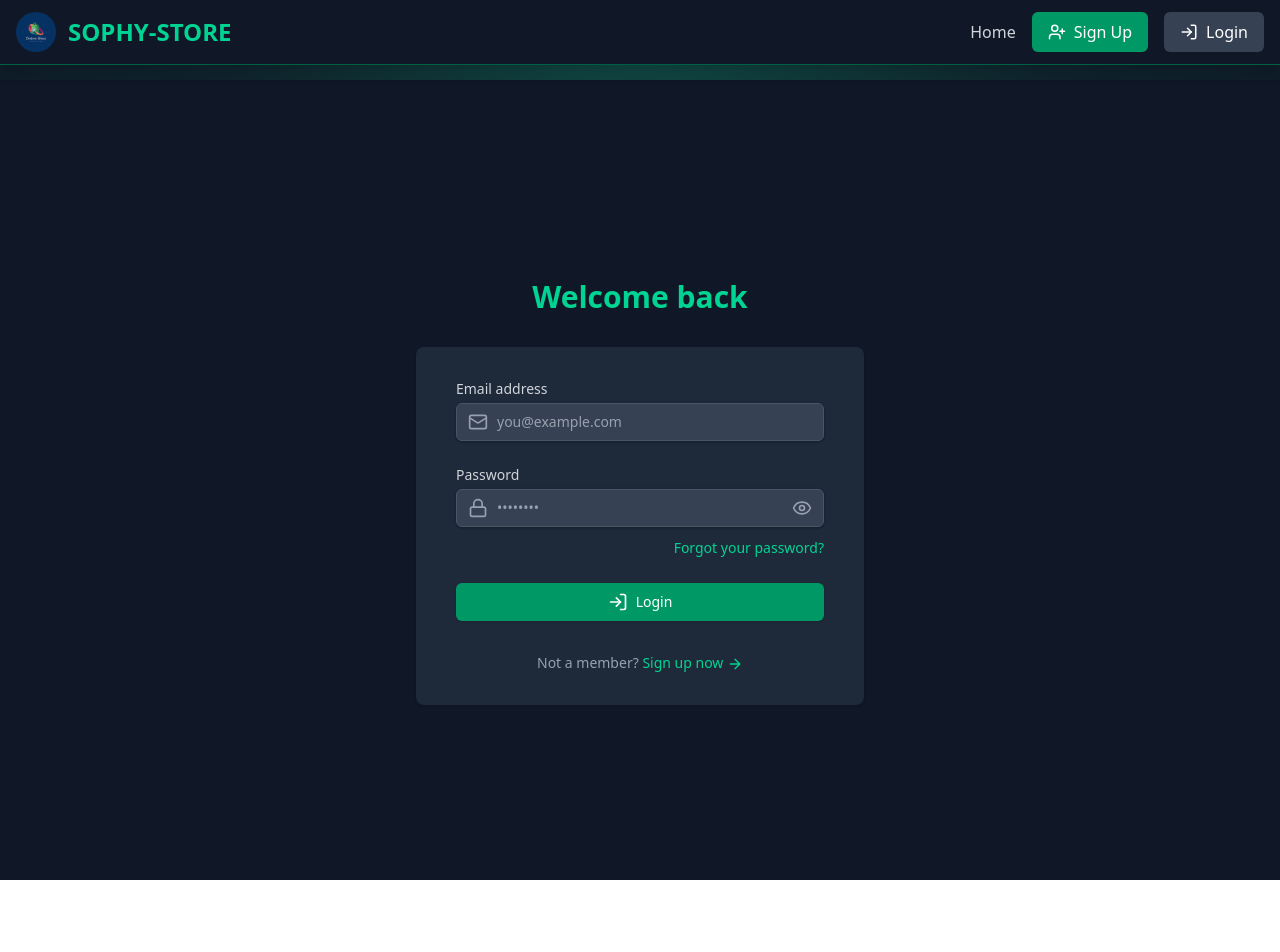
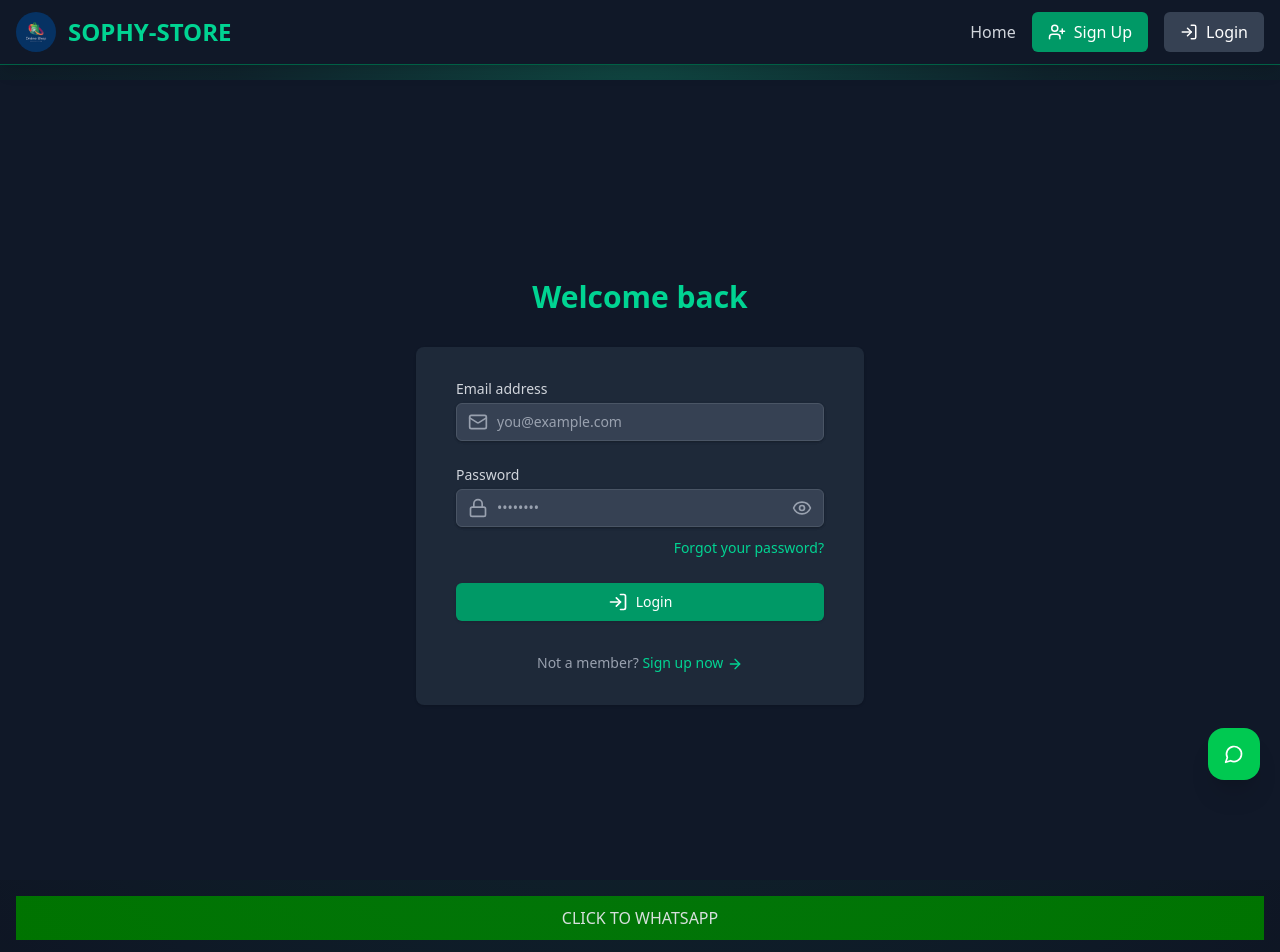
Before and after one commit to valelectronic/DERA-FRONTEND, a React (Vite) app: page /login in a window 1280 px wide. Shown: the top 952 px of the page. Before the commit the page ends 880 px from the top, so only its background shows below. Built offline with nearby package versions, Linux system fonts and the light colour scheme; no server answers.

Commit message:
testing the customer care service

```diff
--- a/src/App.jsx
+++ b/src/App.jsx
@@ -14,8 +14,9 @@ import CategoryPage from "./pages/CategoryPage";
 import CartPage from "./pages/CartPage";
 import { useCartStore } from "./stores/useCartStore";
 import CheckoutPage from "./pages/CheckoutPage";
-import PurchaseSuccess from "./pages/PurchaseSuccess";
-import CancelPage from "./pages/CancelPage";
+import CustomerSupportButton from "./components/CustomerSupport";
+import WhatsAppTest from "./components/WhatsAppTest";
+
 
 
 
@@ -58,6 +59,8 @@ function App() {
 			<div className='relative z-50 pt-20'>
     <Navbar/>
 
+
+
     <Routes>
 
       <Route path="/" element={<HomePage />} />
@@ -69,13 +72,14 @@ function App() {
        <Route path="/category/:category" element={<CategoryPage />} />
       <Route path="/cart" element={user ? <CartPage />: <Navigate to = "/login"/>} />
       <Route path="/Checkout" element={user ? <CheckoutPage />: <Navigate to = "/login"/>} />
-      <Route path="/purchase-success" element={<PurchaseSuccess />} />
-      <Route path="/cancel" element={<CancelPage />}/>
 
     </Routes>
 
     </div>
+   <WhatsAppTest/>
     <Toaster/>
+     <CustomerSupportButton/>
+
     </div>
   )
 }
--- /dev/null
+++ b/src/components/CustomerSupport.jsx
@@ -0,0 +1,53 @@
+import { useState } from "react";
+import { motion, AnimatePresence } from "framer-motion";
+import { MessageCircle, X } from "lucide-react";
+
+const CustomerSupportWidget = () => {
+  const [open, setOpen] = useState(false);
+
+  const toggleWidget = () => setOpen(!open);
+
+  return (
+    <>
+      {/* Floating Button */}
+      <motion.button
+        onClick={toggleWidget}
+        initial={{ y: 100, opacity: 0 }}
+        animate={{ y: 0, opacity: 1 }}
+        transition={{ type: "spring", stiffness: 120 }}
+        className="fixed bottom-5 right-5 z-50 bg-green-500 hover:bg-green-600 text-white p-4 rounded-2xl shadow-xl"
+      >
+        {open ? <X className="w-5 h-5" /> : <MessageCircle className="w-5 h-5" />}
+      </motion.button>
+
+      {/* Popup Panel */}
+      <AnimatePresence>
+        {open && (
+          <motion.div
+            initial={{ opacity: 0, y: 50 }}
+            animate={{ opacity: 1, y: 0 }}
+            exit={{ opacity: 0, y: 50 }}
+            transition={{ duration: 0.3 }}
+            className="fixed bottom-20 right-5 z-40 bg-white text-gray-800 p-4 rounded-2xl shadow-2xl w-72"
+          >
+            <h4 className="font-bold text-lg mb-2">Need help?</h4>
+            <p className="text-sm mb-4">
+              Chat with our customer support team on WhatsApp for instant help.
+            </p>
+            <a
+              href="https://wa.me/2349063087928?text=Hi%20there%2C%20I%20need%20help"
+// 🔁 Replace with your real number
+              target="_blank"
+              rel="noopener noreferrer"
+              className="inline-block w-full bg-green-500 hover:bg-green-600 text-white text-center py-2 rounded-xl transition"
+            >
+              Chat on WhatsApp
+            </a>
+          </motion.div>
+        )}
+      </AnimatePresence>
+    </>
+  );
+};
+
+export default CustomerSupportWidget;
--- /dev/null
+++ b/src/components/WhatsAppTest.jsx
@@ -0,0 +1,16 @@
+const WhatsAppTest = () => {
+  return (
+    <div className="p-4">
+      <a
+        href="https://wa.me/2349063087928?text=Hi%20there%2C%20I%20need%20help"
+        target="_blank"
+        rel="noopener noreferrer"
+        style={{ display: "block", background: "green", padding: "10px", color: "white", textAlign: "center" }}
+      >
+        CLICK TO WHATSAPP
+      </a>
+    </div>
+  );
+};
+
+export default WhatsAppTest;
--- a/src/pages/CancelPage.jsx
+++ /dev/null
@@ -1,8 +0,0 @@
-const CancelPage = () => (
-  <div className="text-center text-red-500 mt-20">
-    <h1 className="text-2xl font-bold">❌ Payment Failed or Canceled</h1>
-    <p className="mt-4">Your payment was not successful. Please try again.</p>
-  </div>
-);
-
-export default CancelPage;
--- a/src/pages/PurchaseSuccess.jsx
+++ /dev/null
@@ -1,39 +0,0 @@
-import { useEffect, useState } from "react";
-import { useNavigate, useSearchParams } from "react-router-dom";
-import axios from "../lib/axios";
-
-const PurchaseSuccess = () => {
-  const [searchParams] = useSearchParams();
-  const reference = searchParams.get("reference");
-  const navigate = useNavigate();
-  const [status, setStatus] = useState("verifying");
-
-  useEffect(() => {
-    const verifyPayment = async () => {
-      try {
-        const res = await axios.post("/api/verifyPayment/verify", { reference }, { withCredentials: true });
-        if (res.data.status === "success") {
-          setStatus("success");
-        } else {
-          navigate("/cancel");
-        }
-      } catch (error) {
-        console.error("Verification error:", error);
-        navigate("/cancel");
-      }
-    };
-
-    if (reference) {
-      verifyPayment();
-    } else {
-      navigate("/cancel");
-    }
-  }, [reference]);
-
-  if (status === "verifying") return <p className="text-white text-center">Verifying payment...</p>;
-  if (status === "success") return <p className="text-green-500 text-center">🎉 Payment successful! Thank you for your order.</p>;
-
-  return null;
-};
-
-export default PurchaseSuccess;
```
